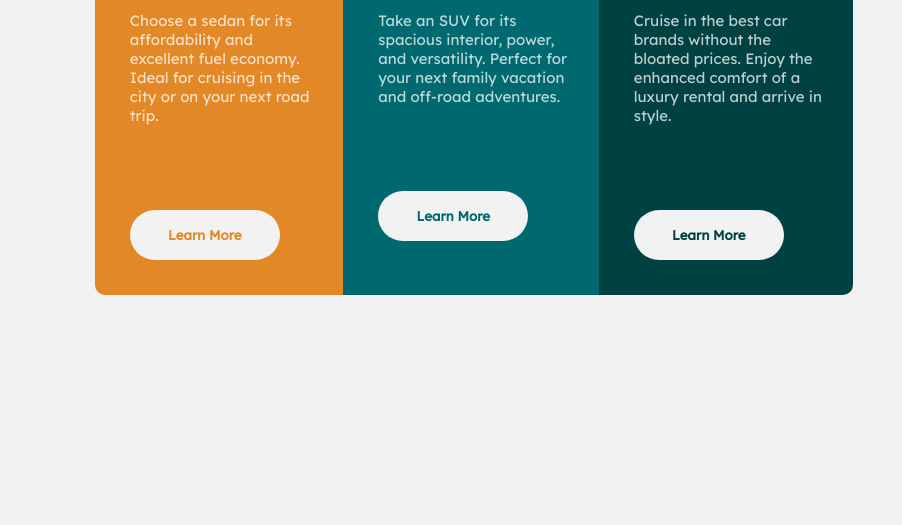
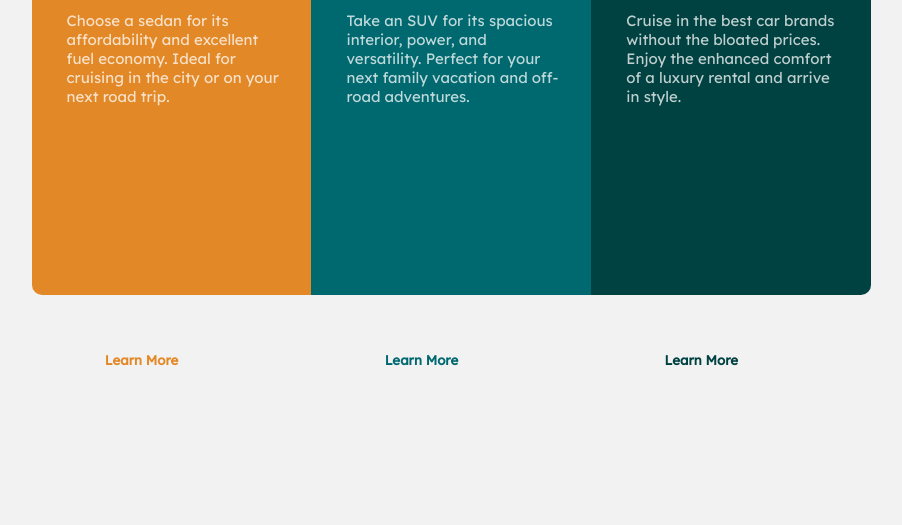
Before and after one commit to Umutoni-ga/html-css-challenge, a plain HTML site: page index.html in a window 1280 px wide. Shown: the part 275-800 px from the top of the page, without its empty margins (166-1068 px from the left). Drawn offline with Linux system fonts and the light colour scheme.

Commit message:
responsiveness

```diff
--- a/css/main.css
+++ b/css/main.css
@@ -33,7 +33,7 @@ h1 {
     background-color: hsl(179, 100%, 13%);
     padding-left: 35px;
   }
-@media only screen and (max-width: 600px) {
+@media only screen and (max-width: 767px) {
     .parent{
         flex-direction: row;
         flex-wrap: wrap;
@@ -69,33 +69,72 @@ h1 {
     }
   }
 
-@media only screen and (min-width: 601px) {
+@media only screen and (min-width: 768px) {
     .parent{
         margin-top: 100px;
         margin-bottom: 100px;
-        margin-left: auto;
-        margin-right: auto;
+        margin-left: 10%;
+        margin-right: 10%;
         height: 470px;
-        width: 60%;
     }
     .child1{
+        width: 25%;
         border-bottom-left-radius:10px;
         border-top-left-radius:10px;
         padding-right: 30px;
         padding-top: 40px;
     }
     .child2{
+        width: 25%;
         padding-right: 30px;
         padding-top: 40px;
     }
     .child3{
+        width: 25%;
         padding-right: 30px;
         padding-top: 40px;
         border-top-right-radius:10px;
         border-bottom-right-radius:10px;
     }
     .padding{
-        padding-top: 70px;
+        position: absolute;
+        bottom: 140px;
+    }
+    .button{
+        width:150px;
+        height:50px;
+    }
+  }
+  @media only screen and (min-width: 850px) {
+    .parent{
+        margin-top: 100px;
+        margin-bottom: 100px;
+        margin-left: 15%;
+        margin-right: auto;
+        height: 470px;
+    }
+    .child1{
+        width: 20%;
+        border-bottom-left-radius:10px;
+        border-top-left-radius:10px;
+        padding-right: 30px;
+        padding-top: 40px;
+    }
+    .child2{
+        width: 20%;
+        padding-right: 30px;
+        padding-top: 40px;
+    }
+    .child3{
+        width: 20%;
+        padding-right: 30px;
+        padding-top: 40px;
+        border-top-right-radius:10px;
+        border-bottom-right-radius:10px;
+    }
+    .padding{
+        position: absolute;
+        bottom: 140px;
     }
     .button{
         width:150px;
```
